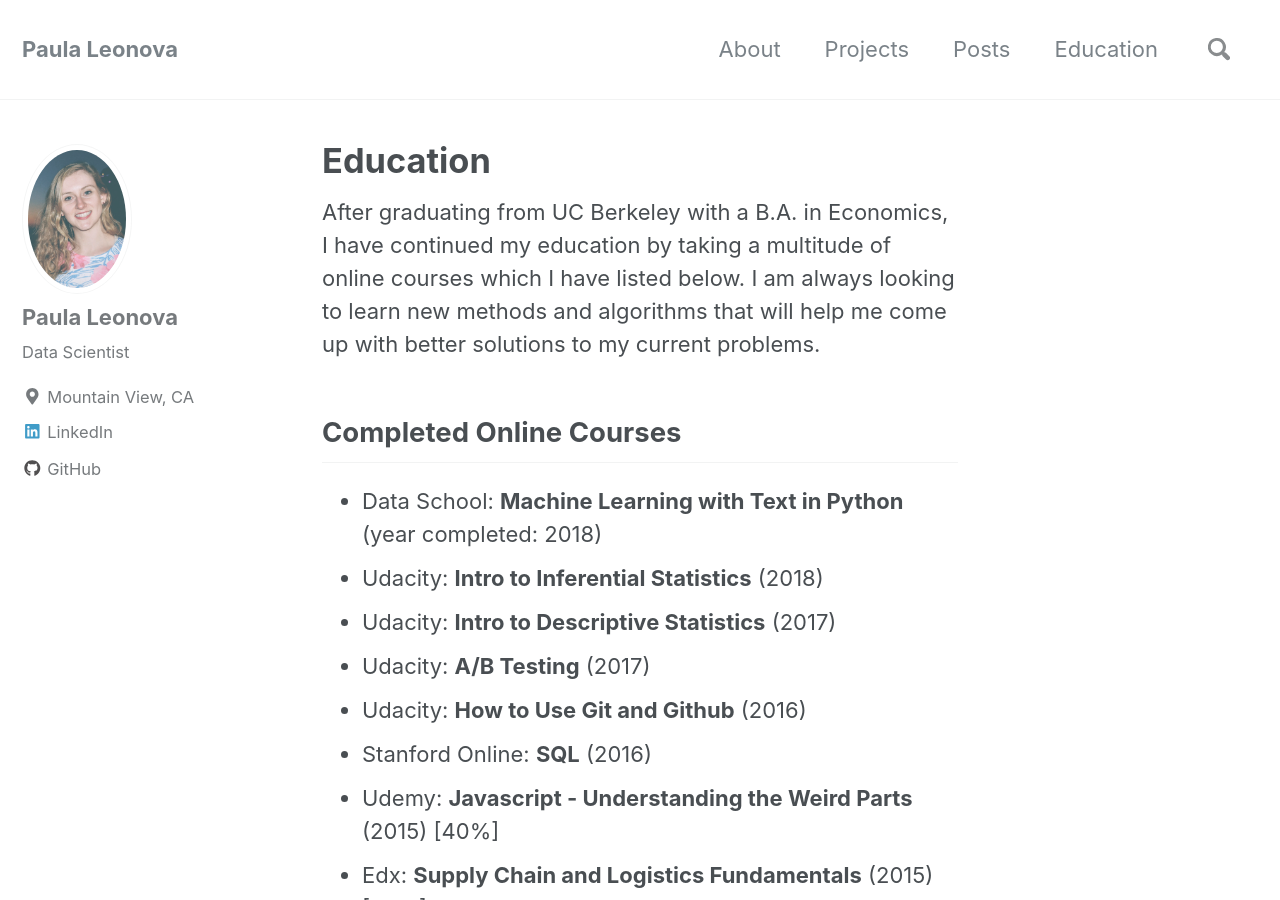
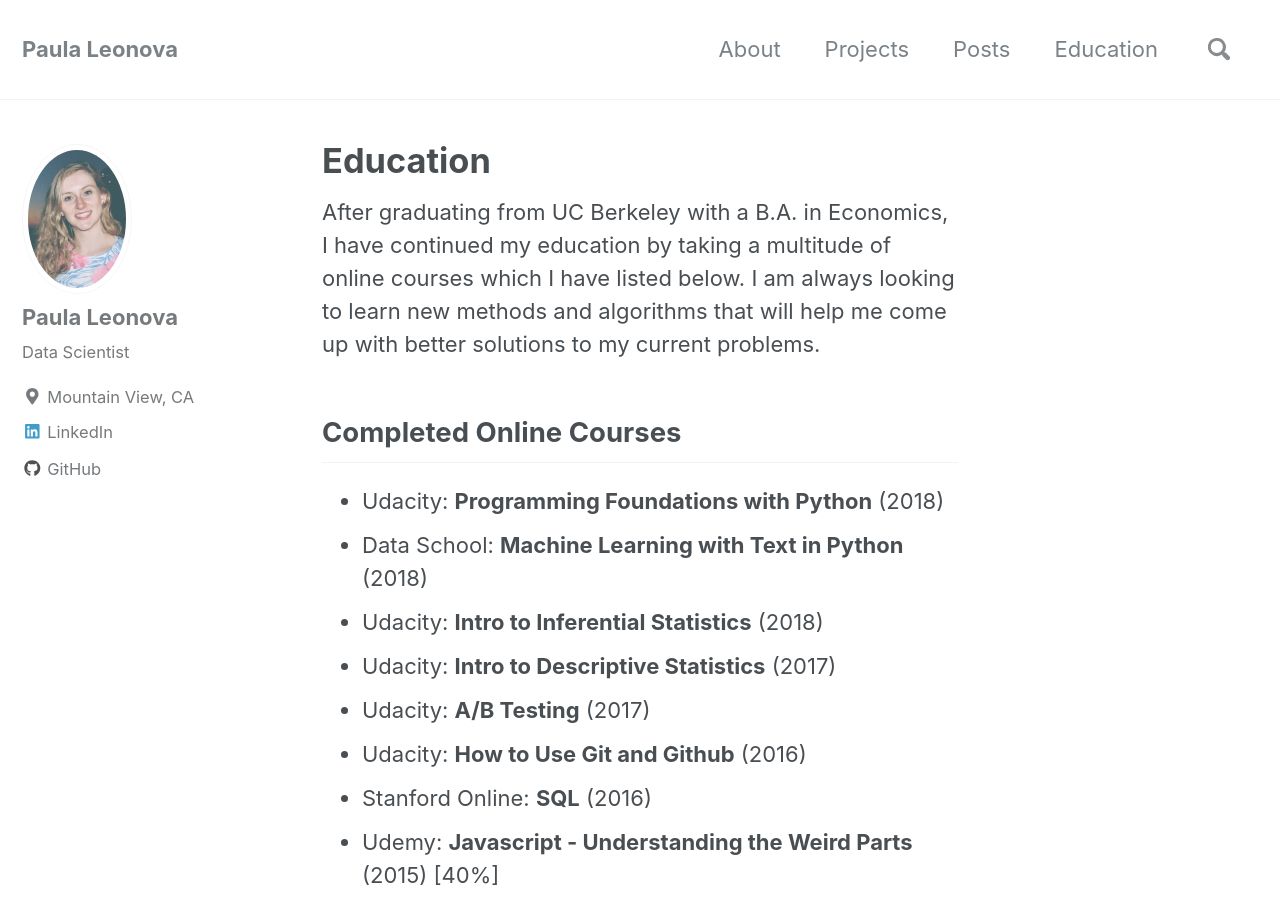
Before and after one commit to pleonova/pleonova.github.io, a Jekyll site: the page built from _pages/education.md, in a window 1280 px wide and 900 px high. Built offline with Jekyll 4.4.1, drawn with Linux system fonts in a browser that asks for light colours; nearby versions of some CDN libraries.

Commit message:
Added completed programming course to Education page

```diff
--- a/_pages/education.md
+++ b/_pages/education.md
@@ -8,7 +8,8 @@
 After graduating from UC Berkeley with a B.A. in Economics, I have continued my education by taking a multitude of online courses which I have listed below. I am always looking to learn new methods and algorithms that will help me come up with better solutions to my current problems.
 
 ## Completed Online Courses
-- Data School: **Machine Learning with Text in Python** (year completed: 2018)
+- Udacity: **Programming Foundations with Python** (2018)
+- Data School: **Machine Learning with Text in Python** (2018)
 - Udacity: **Intro to Inferential Statistics** (2018)
 - Udacity: **Intro to Descriptive Statistics** (2017)
 - Udacity: **A/B Testing** (2017)
```
